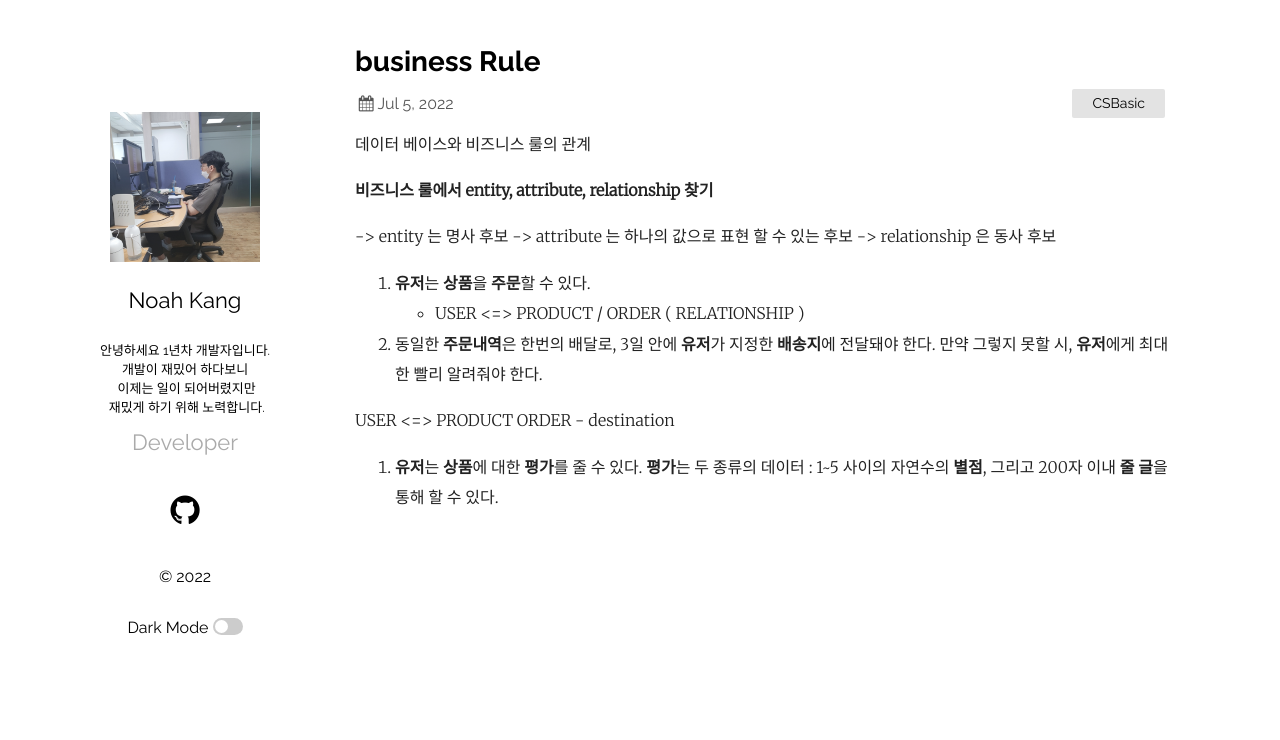
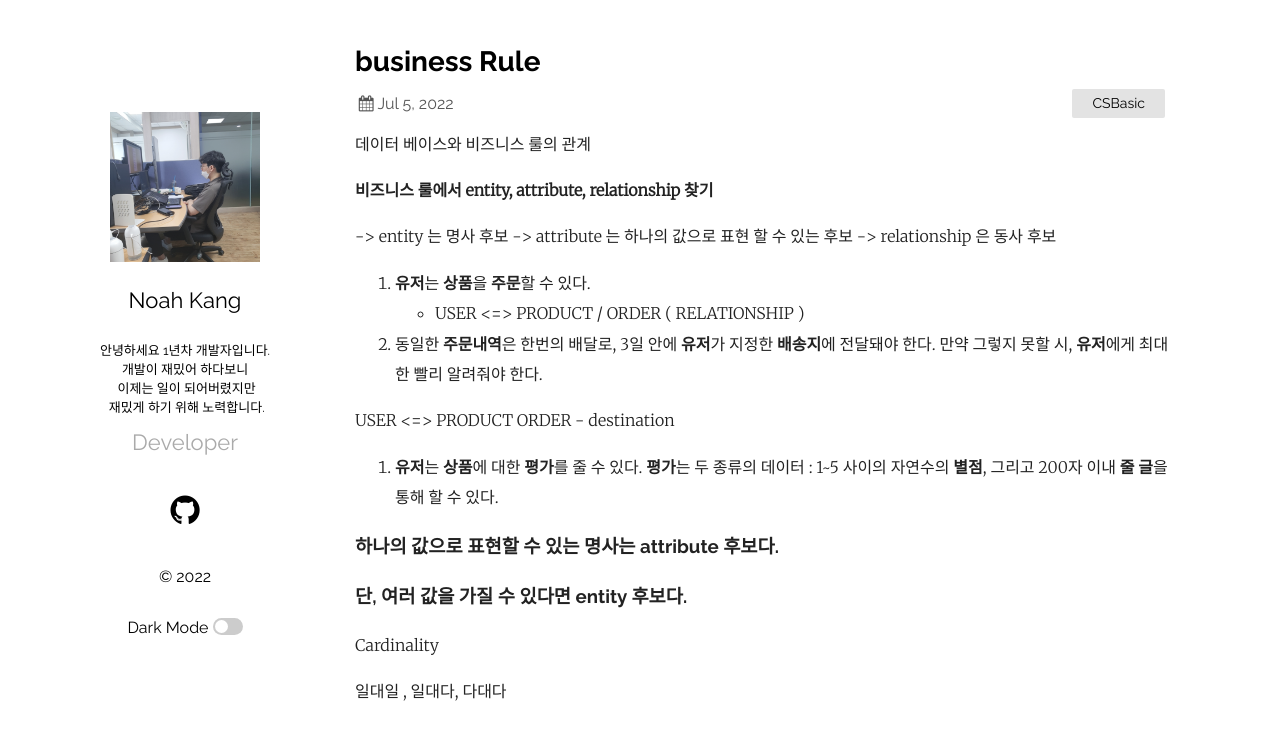
Before and after one commit to Knoa0405/Knoa0405.github.io, a Jekyll site: the page built from _posts/2022-07-05-businessRule.markdown, in a window 1280 px wide. Shown: the top 740 px of the page. Built offline with Jekyll 4.4.1, drawn with Linux system fonts in a browser that asks for light colours.

Commit message:
cardinality post

```diff
--- a/_posts/2022-07-05-businessRule.markdown
+++ b/_posts/2022-07-05-businessRule.markdown
@@ -20,3 +20,11 @@ USER <=> PRODUCT
     - destination
 
 3. **유저**는 **상품**에 대한 **평가**를 줄 수 있다. **평가**는 두 종류의 데이터 : 1~5 사이의 자연수의 **별점**, 그리고 200자 이내 **줄 글**을 통해 할 수 있다.
+
+
+### 하나의 값으로 표현할 수 있는 명사는 attribute 후보다.
+### 단, 여러 값을 가질 수 있다면 entity 후보다.
+
+Cardinality
+
+일대일 , 일대다, 다대다
```
